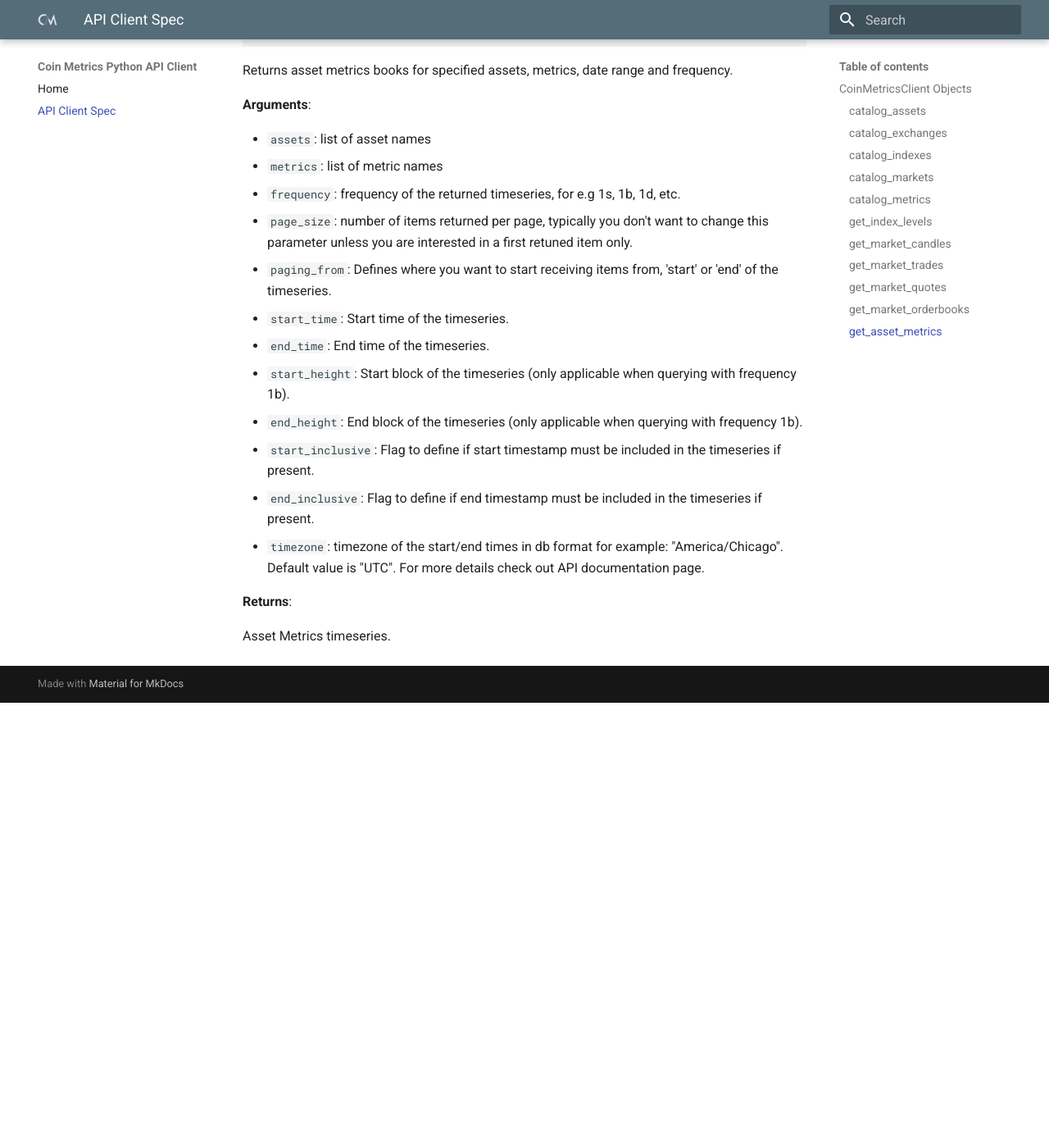
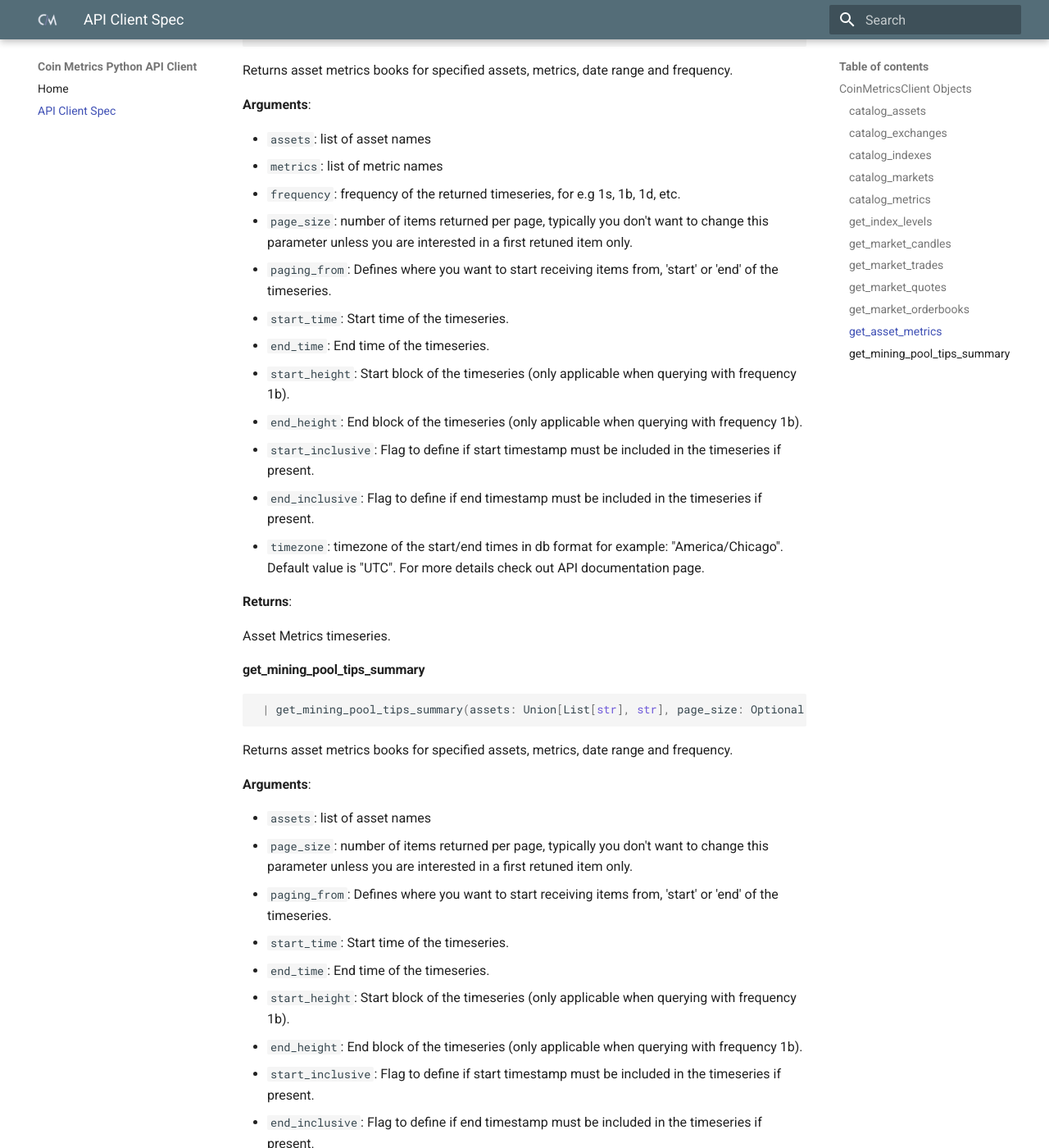
Before and after one commit to coinmetrics/api-client-python, an MkDocs documentation site: the page built from docs/docs/api_client.md, in a window 1280 px wide and 1400 px high, scrolled down 5664 px. Shown: the whole window at 82% size. Built offline with MkDocs 1.6.1 and Material for MkDocs 9.7.7, drawn with Linux system fonts in a browser that asks for light colours; before the commit the page ends 6521 px from its top, so only the background shows below that.

Commit message:
update docs

````diff
--- a/docs/docs/api_client.md
+++ b/docs/docs/api_client.md
@@ -267,3 +267,31 @@
 **Returns**:
 
 Asset Metrics timeseries.
+
+<a name="coinmetrics.api_client.CoinMetricsClient.get_mining_pool_tips_summary"></a>
+#### get\_mining\_pool\_tips\_summary
+
+```python
+ | get_mining_pool_tips_summary(assets: Union[List[str], str], page_size: Optional[int] = None, paging_from: Optional[Union[PagingFrom, str]] = None, start_time: Optional[Union[datetime, date, str]] = None, end_time: Optional[Union[datetime, date, str]] = None, start_inclusive: Optional[bool] = None, end_inclusive: Optional[bool] = None, timezone: Optional[str] = None) -> DataCollection
+```
+
+Returns asset metrics books for specified assets, metrics, date range and frequency.
+
+**Arguments**:
+
+- `assets`: list of asset names
+- `page_size`: number of items returned per page,
+typically you don't want to change this parameter unless you are interested in a first retuned item only.
+- `paging_from`: Defines where you want to start receiving items from, 'start' or 'end' of the timeseries.
+- `start_time`: Start time of the timeseries.
+- `end_time`: End time of the timeseries.
+- `start_height`: Start block of the timeseries (only applicable when querying with frequency 1b).
+- `end_height`: End block of the timeseries (only applicable when querying with frequency 1b).
+- `start_inclusive`: Flag to define if start timestamp must be included in the timeseries if present.
+- `end_inclusive`: Flag to define if end timestamp must be included in the timeseries if present.
+- `timezone`: timezone of the start/end times in db format for example: "America/Chicago".
+Default value is "UTC". For more details check out API documentation page.
+
+**Returns**:
+
+Asset Metrics timeseries.
````
